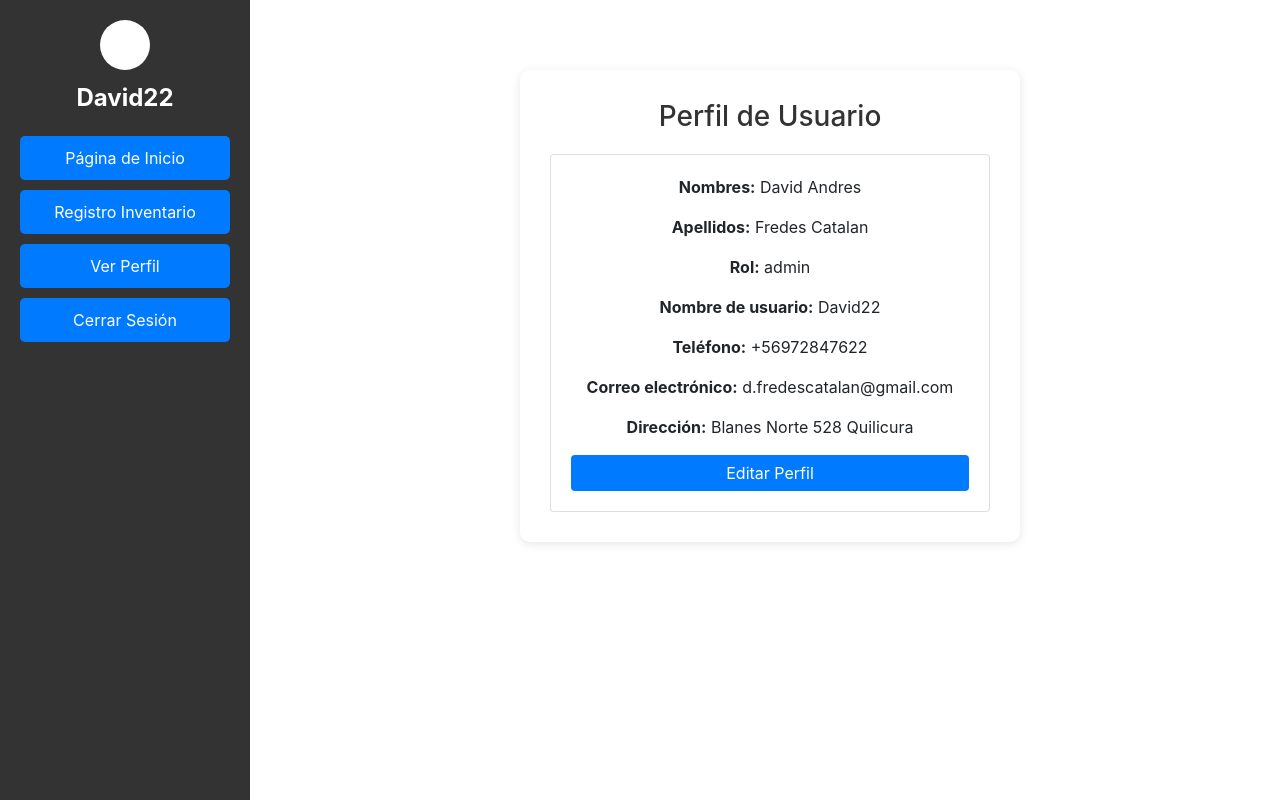
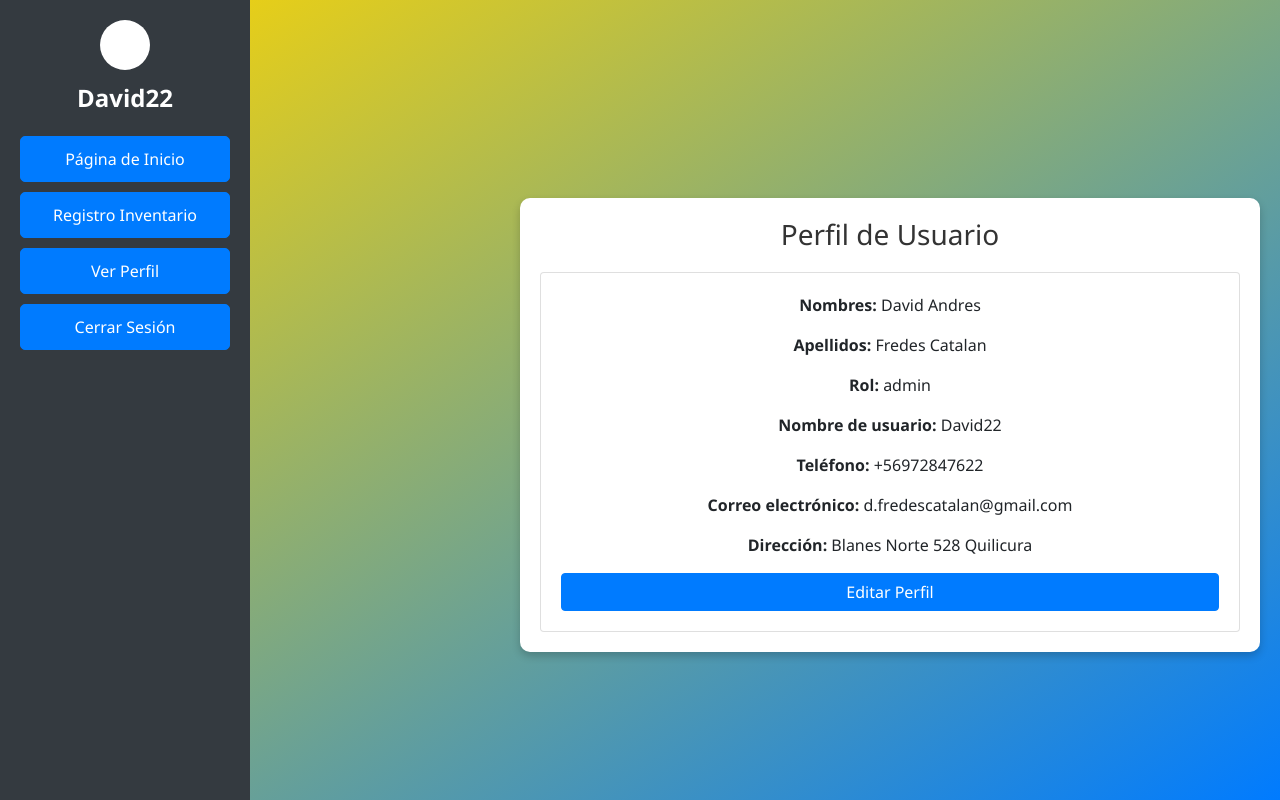
Before and after one commit to Angu017/Save_in, a Django app: page /verPerfil/ in a window 1280 px wide. Run offline with Django 5.2, Linux system fonts and the light colour scheme; a user stored in the database is signed in; data comes from the database, SQL or seed files in the repository; some libraries are stand-ins or nearby versions.

Commit message:
Update verPerfil.html

```diff
--- a/ventas/pagina/templates/verPerfil.html
+++ b/ventas/pagina/templates/verPerfil.html
@@ -8,51 +8,61 @@
     <link rel="stylesheet" href="{% static 'css/producto.css' %}">
     <link href="https://stackpath.bootstrapcdn.com/bootstrap/4.5.2/css/bootstrap.min.css" rel="stylesheet">
     <style>
-        /* Eliminar los puntos y el subrayado de los enlaces */
-        .sidebar ul li a,
-        .sidebar ul li form button {
-            list-style: none;
-            text-decoration: none;
+        /* Estilo general para la página */
+        body {
+            display: flex;
+            min-height: 100vh;
+            flex-direction: row;
+            margin: 0;
+            padding: 0;
+            background: linear-gradient(to bottom right, #ffd700, #007bff);
+            font-family: 'Segoe UI', Tahoma, Geneva, Verdana, sans-serif;
         }
 
-        /* Botones */
-        .btn-primary {
-            background-color: #007bff; /* Azul */
-            border: none; /* Eliminar borde */
-            box-shadow: none; /* Eliminar sombra */
+        /* Estilo para la barra lateral */
+        .sidebar {
+            width: 250px;
+            background-color: #343a40;
+            color: white;
+            padding: 20px;
+            overflow-y: auto;
+            height: 100vh;
         }
 
-        .btn-primary:hover,
-        .btn-primary:focus {
-            background-color: #0056b3; /* Azul más oscuro al pasar el cursor o al recibir foco */
-            border: none; /* Asegura que no tenga borde */
-            box-shadow: none; /* Eliminar sombra al hacer hover o foco */
+        /* Estilo para el contenido principal */
+        .main-content {
+            flex-grow: 1;
+            display: flex;
+            justify-content: center;
+            align-items: center;
+            padding: 20px;
         }
 
-        .btn-danger {
-            background-color: #007bff; /* Azul igual que el botón primario */
-            border: none; /* Eliminar borde */
-            box-shadow: none; /* Eliminar sombra */
-            font-weight: bold; /* Hacer el texto más llamativo */
+        .form-card {
+            width: 100%;
+            max-width: 800px; /* Ajusta el tamaño del card */
+            background-color: #ffffff;
+            padding: 20px;
+            border-radius: 10px;
+            box-shadow: 0 4px 8px rgba(0, 0, 0, 0.2);
         }
 
-        .btn-danger:hover,
-        .btn-danger:focus {
-            background-color: #0056b3; /* Azul más oscuro al pasar el cursor */
-            border: none; /* Asegura que no tenga borde */
-            box-shadow: none; /* Eliminar sombra al hacer hover o foco */
+        .form-card h1 {
+            text-align: center;
+            color: #333;
+            margin-bottom: 20px;
         }
 
         /* Estilizar la lista de botones en la barra lateral */
         .sidebar ul {
             padding: 0;
             margin: 0;
-            list-style: none; /* Eliminar puntos de la lista */
+            list-style: none;
         }
 
         .sidebar ul li {
             width: 100%;
-            margin-bottom: 10px; /* Espacio entre los botones */
+            margin-bottom: 10px;
         }
 
         .sidebar ul li a,
```
Also changed, not shown: other parts of ventas/pagina/templates/verPerfil.html (+8 -25 lines).
